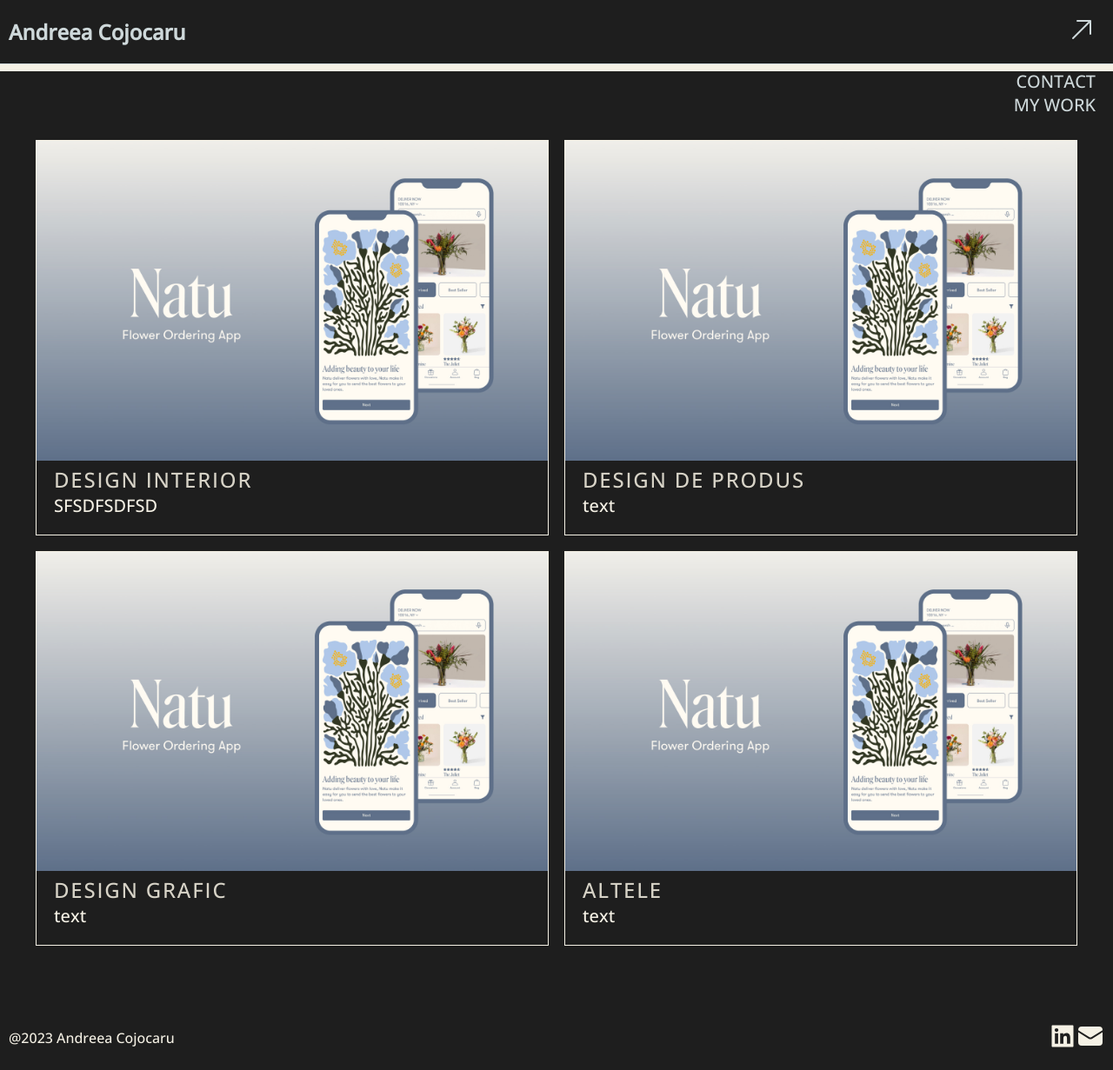
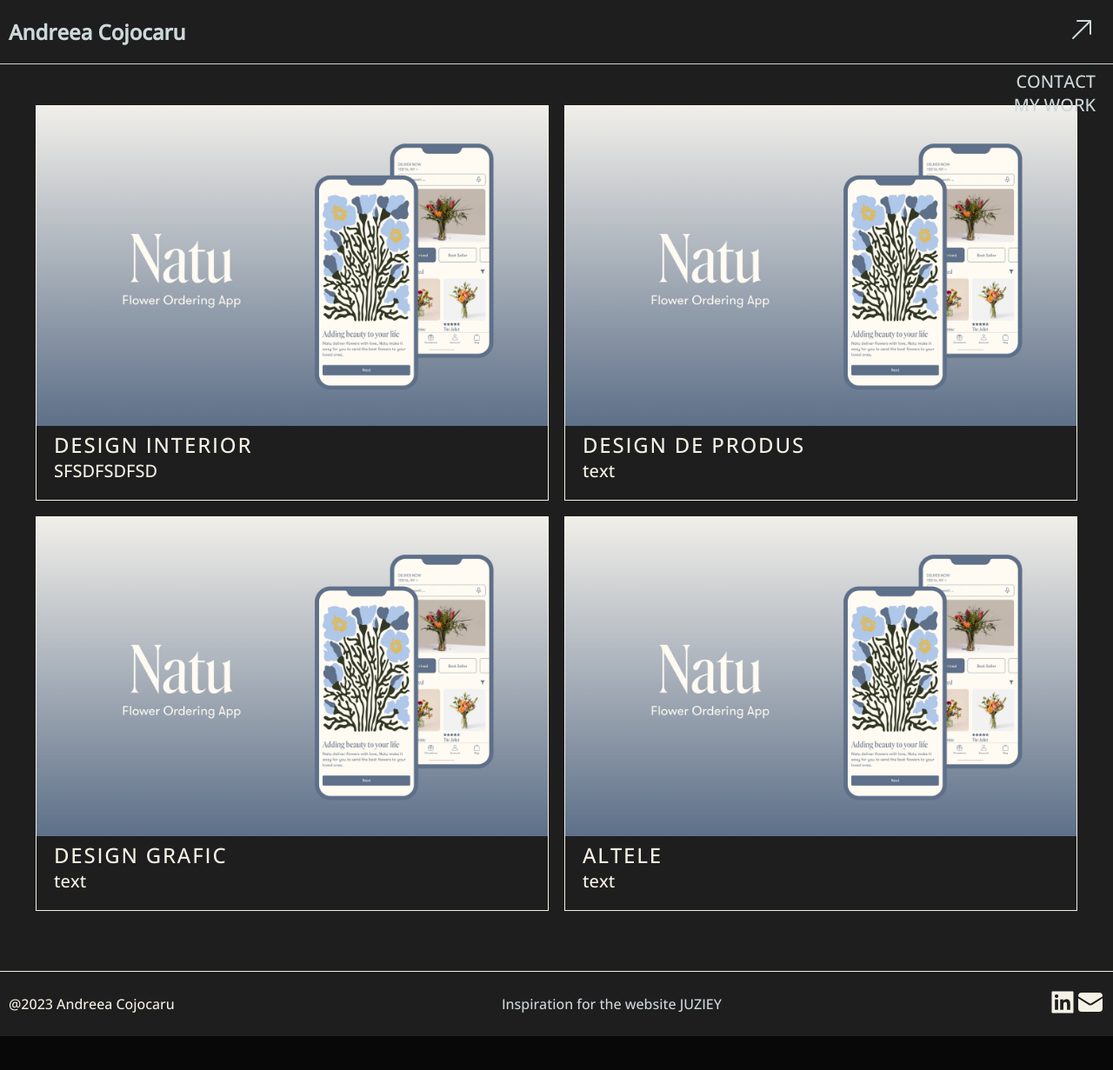
Before and after one commit to MarianRusoiu99/andreea, a React (Create React App) app: page /MyWork in a window 1280 px wide. Shown: the whole page at 87% size. After the commit the page ends 1192 px from the top, so only its background shows below. Built offline with nearby package versions, Linux system fonts and the light colour scheme.

Commit message:
new commit

```diff
--- a/src/CSS/App.css
+++ b/src/CSS/App.css
@@ -2,9 +2,17 @@
   background-color: #1E1E1E;
   color: #F5F1E5;
   font-family: 'Open Sans', sans-serif;
+  scroll-behavior: smooth;
 }
 
-
+a{
+  text-decoration: none;
+  color: #ced8da;
+  transition: 0.3s;
+}
+a:hover{
+  transition: cubic-bezier(0.075, 0.82, 0.165, 1);
+}
 #Hero{
 
 
--- a/src/CSS/Header.css
+++ b/src/CSS/Header.css
@@ -47,6 +47,7 @@
   display: flex;
   justify-content: space-between;
   align-items: center;
+  border-top: 1px solid ;
 }
 .footer p{
   font-size: medium;
@@ -63,12 +64,14 @@
   top: 70px;
   padding: 10px;
   margin:0;
-
+  mix-blend-mode: difference;
 }
 .text-link{
-  text-decoration: none;
+  /* text-decoration: none; */
   color: #ced8da;
+  /* color: unset; */
   font-size: 20px;
+  /* background-color: #fff; */
   /* padding: 5px; */
 
 }
--- a/src/CSS/Hero.css
+++ b/src/CSS/Hero.css
@@ -16,7 +16,7 @@
   justify-content: center;
   align-items: center;
   flex-direction: column;
-  padding: 40px 0 40px 0;
+  padding: 0px 0 40px 0;
 }
 
 #wcont {
@@ -33,10 +33,14 @@
 .workitem {
     outline:1px solid;
   width: 49%;
+  transition: 0.4s;
 }
-.workitem:hover {
-    mix-blend-mode: invert;
+.workitem:hover{
+  background-color: #F5F1E5;
+  color: #1E1E1E;
+  /* border-color: #1E1E1E; */
 }
+
 .imag {
   width: 100%;
 }
@@ -62,7 +66,7 @@
 }
 
 .text {
-  mix-blend-mode: difference;
+
   letter-spacing: 1.8px;
   font-size: 1.5em;
 }
--- a/src/Components/Footer.js
+++ b/src/Components/Footer.js
@@ -7,6 +7,7 @@ function Footer() {
     <div className='footer'>
       <IconContext.Provider value={{ size: "2em" }}>
       <p>@2023 Andreea Cojocaru</p>
+      <a href='https://juziey.com/'><p>Inspiration for the website JUZIEY</p></a>
       <div>
       <AiFillLinkedin/>
       <HiEnvelope/>
--- a/src/Components/MyWork.js
+++ b/src/Components/MyWork.js
@@ -5,7 +5,7 @@ function MyWork() {
   return (
 
     <div className='cont'>
-    <div className="hbar bgLight t">ceva</div>
+    <div className="hbar bgLight" >MY WORK</div>
     <div id="wcont">
 
             <div className = "workitem">
```
Also changed, not shown: src/Components/DesignDeProdus.js (added, +9 -0 lines).
